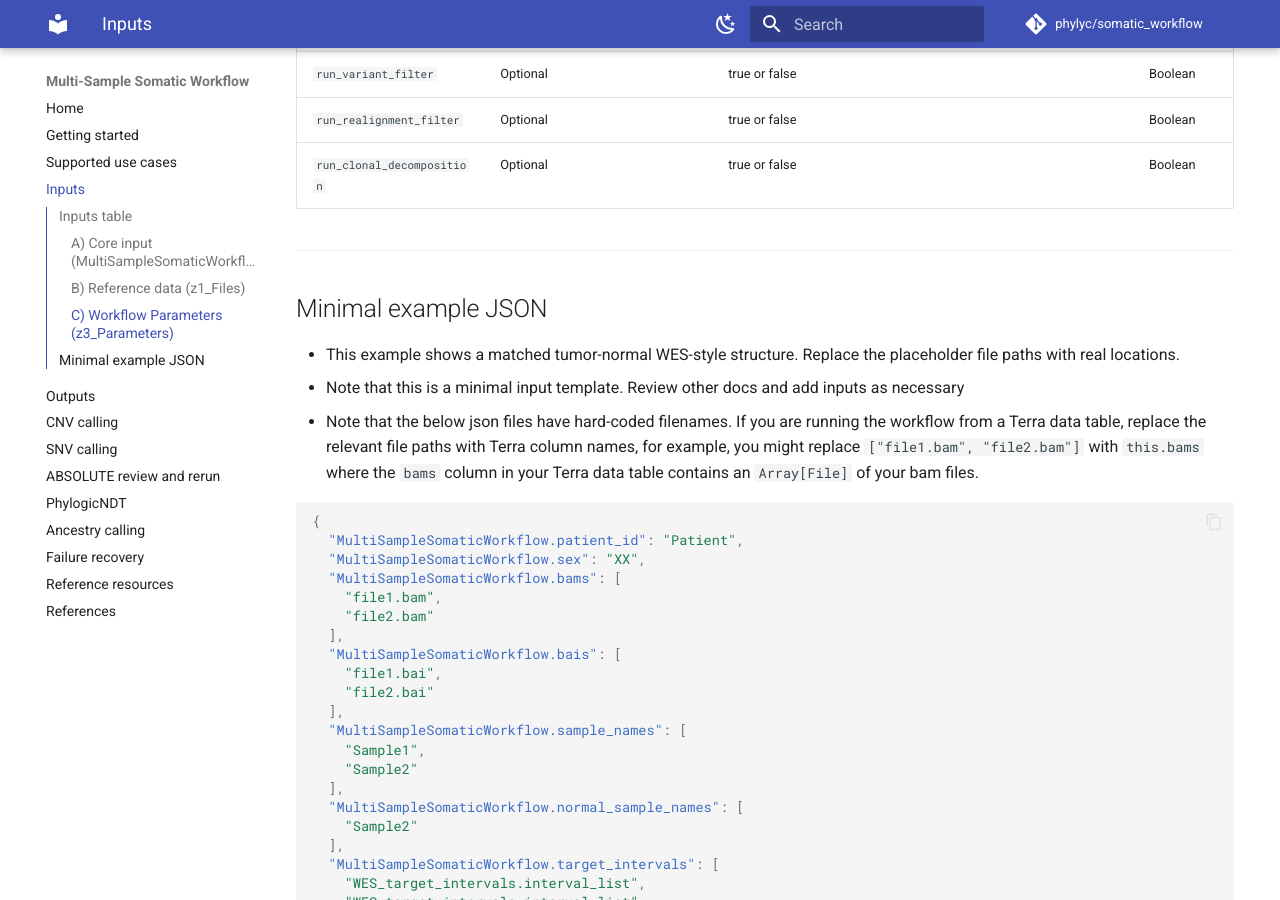
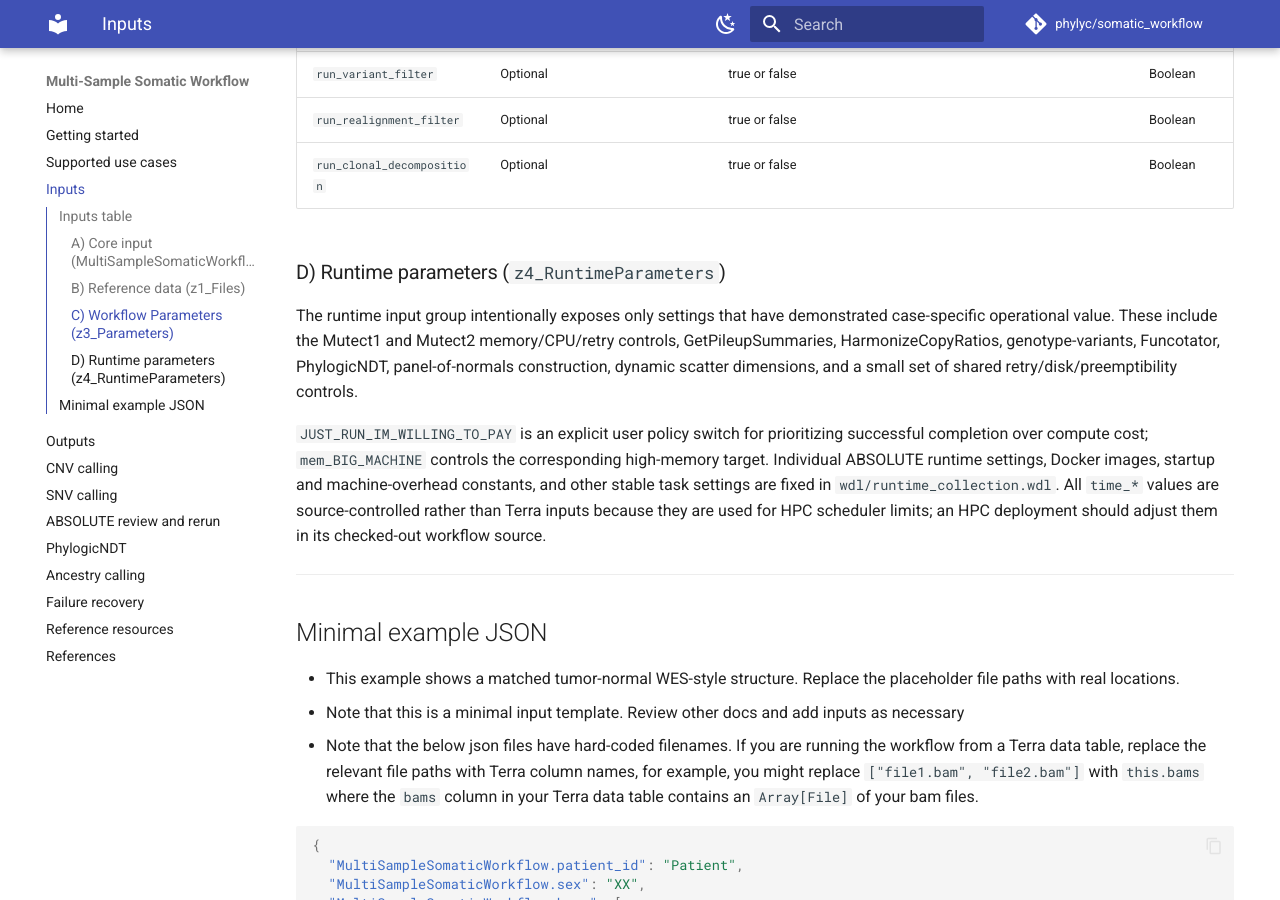
Before and after one commit to phylyc/somatic_workflow, an MkDocs documentation site: the page built from docs/02_inputs.md, in a window 1280 px wide and 900 px high, scrolled down 4927 px. Built offline with MkDocs 1.6.1 and Material for MkDocs 9.7.7, drawn with Linux system fonts in a browser that asks for light colours; comment, search, counter and statistics services are not loaded.

Commit message:
internalize some runtime input arguments

```diff
--- a/docs/02_inputs.md
+++ b/docs/02_inputs.md
@@ -97,6 +97,12 @@ For defaults, please check out: <https://github.com/phylyc/somatic_workflow/blob
 | `run_realignment_filter` | Optional | true or false | Boolean |
 | `run_clonal_decomposition` | Optional | true or false | Boolean |
 
+### D) Runtime parameters (`z4_RuntimeParameters`)
+
+The runtime input group intentionally exposes only settings that have demonstrated case-specific operational value. These include the Mutect1 and Mutect2 memory/CPU/retry controls, GetPileupSummaries, HarmonizeCopyRatios, genotype-variants, Funcotator, PhylogicNDT, panel-of-normals construction, dynamic scatter dimensions, and a small set of shared retry/disk/preemptibility controls.
+
+`JUST_RUN_IM_WILLING_TO_PAY` is an explicit user policy switch for prioritizing successful completion over compute cost; `mem_BIG_MACHINE` controls the corresponding high-memory target. Individual ABSOLUTE runtime settings, Docker images, startup and machine-overhead constants, and other stable task settings are fixed in `wdl/runtime_collection.wdl`. All `time_*` values are source-controlled rather than Terra inputs because they are used for HPC scheduler limits; an HPC deployment should adjust them in its checked-out workflow source.
+
 ---
 
 ## Minimal example JSON
```
Also changed, not shown: 11 other files.
